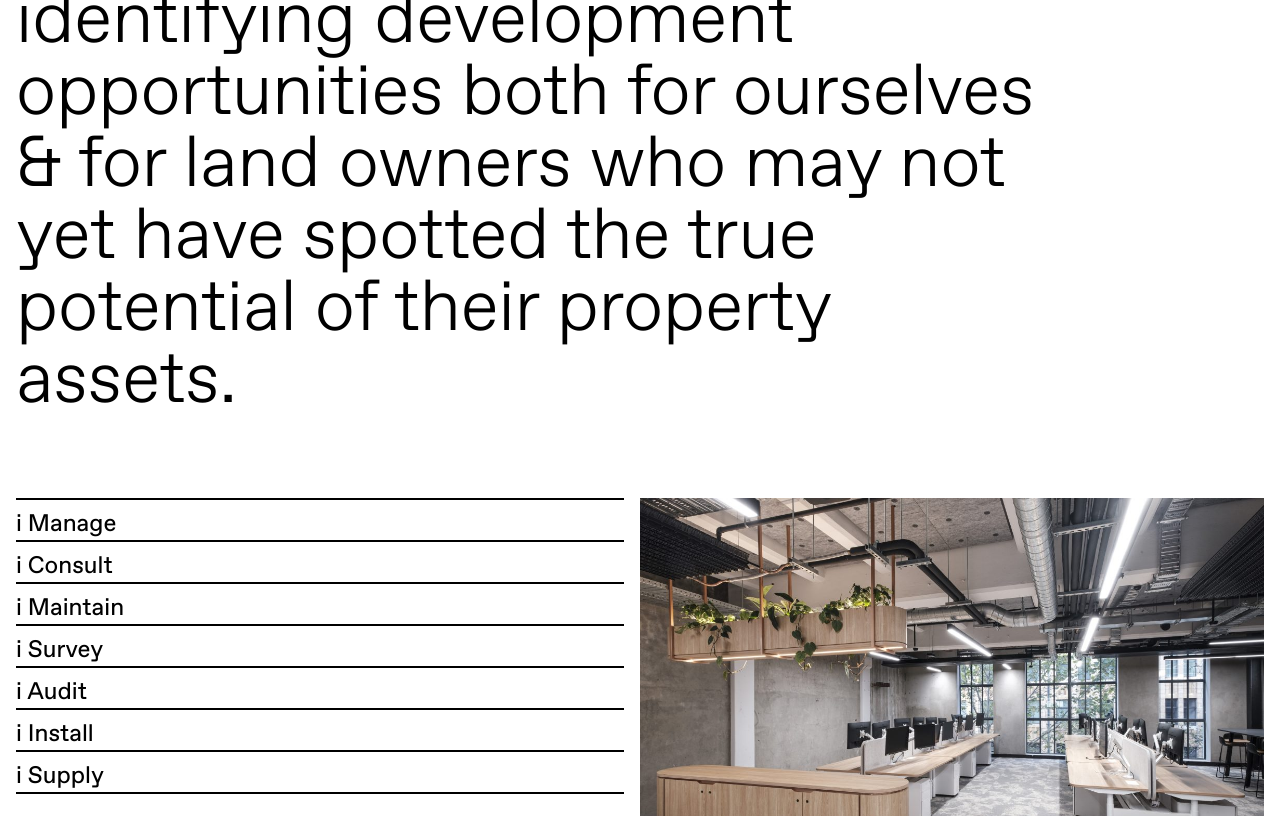
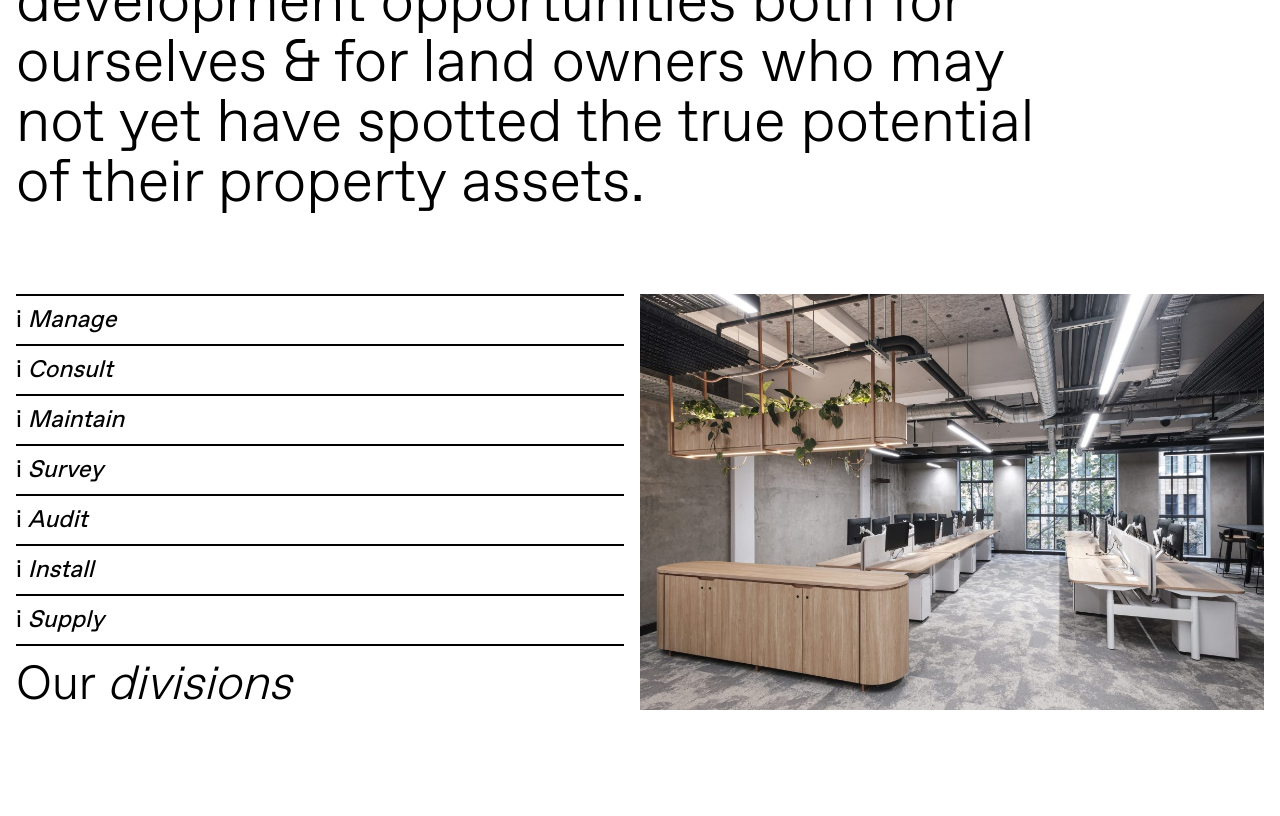
Before and after one commit to NiallColman49/i4brands, a website: page services.html in a window 1280 px wide. Shown: the part 966-1782 px from the top of the page. Drawn offline with Linux system fonts and the light colour scheme.

Commit message:
*Changed font fizing*

```diff
--- a/services.html
+++ b/services.html
@@ -66,13 +66,11 @@
 
         <section class="services-para px-4 mt-10 md:mt-20 w-full md:w-5/6">
             <div class="w-full flex items-center flex-wrap">
-                <h2
-                    class="font-light md:pt-20 lg:pt-0 text-3xl sm:text-5xl lg:text-7xl"
-                >
-                    At i4brands we thrive on identifying development
-                    opportunities both for ourselves & for land owners who may
-                    not yet have spotted the true potential of their property
-                    assets.
+                <h2 class="font-light md:pt-20 lg:pt-0 text-3xl sm:text-6xl">
+                    At <span class="underline">i4brands</span> we thrive on
+                    identifying development opportunities both for ourselves &
+                    for land owners who may not yet have spotted the true
+                    potential of their property assets.
                 </h2>
             </div>
         </section>
@@ -82,32 +80,46 @@
                 <div class="w-full flex flex-col justify-between lg:w-1/2">
                     <div class="accordion pr-4 align-self-start w-full">
                         <div class="border-t-2 border-black">
-                            <h3 class="text-2xl pt-2">i Manage</h3>
+                            <h3 class="text-2xl py-2">
+                                i <span class="italic">Manage</span>
+                            </h3>
                         </div>
                         <div class="border-t-2 border-black">
-                            <h3 class="text-2xl pt-2">i Consult</h3>
+                            <h3 class="text-2xl py-2">
+                                i <span class="italic">Consult</span>
+                            </h3>
                         </div>
                         <div class="border-t-2 border-black">
-                            <h3 class="text-2xl pt-2">i Maintain</h3>
+                            <h3 class="text-2xl py-2">
+                                i <span class="italic">Maintain</span>
+                            </h3>
                         </div>
                         <div class="border-t-2 border-black">
-                            <h3 class="text-2xl pt-2">i Survey</h3>
+                            <h3 class="text-2xl py-2">
+                                i <span class="italic">Survey</span>
+                            </h3>
                         </div>
                         <div class="border-t-2 border-black">
-                            <h3 class="text-2xl pt-2">i Audit</h3>
+                            <h3 class="text-2xl py-2">
+                                i <span class="italic">Audit</span>
+                            </h3>
                         </div>
                         <div class="border-t-2 border-black">
-                            <h3 class="text-2xl pt-2">i Install</h3>
+                            <h3 class="text-2xl py-2">
+                                i <span class="italic">Install</span>
+                            </h3>
                         </div>
                         <div class="border-t-2 border-b-2 border-black">
-                            <h3 class="text-2xl pt-2">i Supply</h3>
+                            <h3 class="text-2xl py-2">
+                                i <span class="italic">Supply</span>
+                            </h3>
                         </div>
                     </div>
 
                     <div
-                        class="divisions font-light align-self-end text-3xl sm:text-5xl lg:text-7xl"
+                        class="divisions font-light align-self-end text-3xl lg:text-5xl"
                     >
-                        Our divisions
+                        Our <span class="italic">divisions</span>
                     </div>
                 </div>
 
```
Also changed, not shown: dist/output.css.
